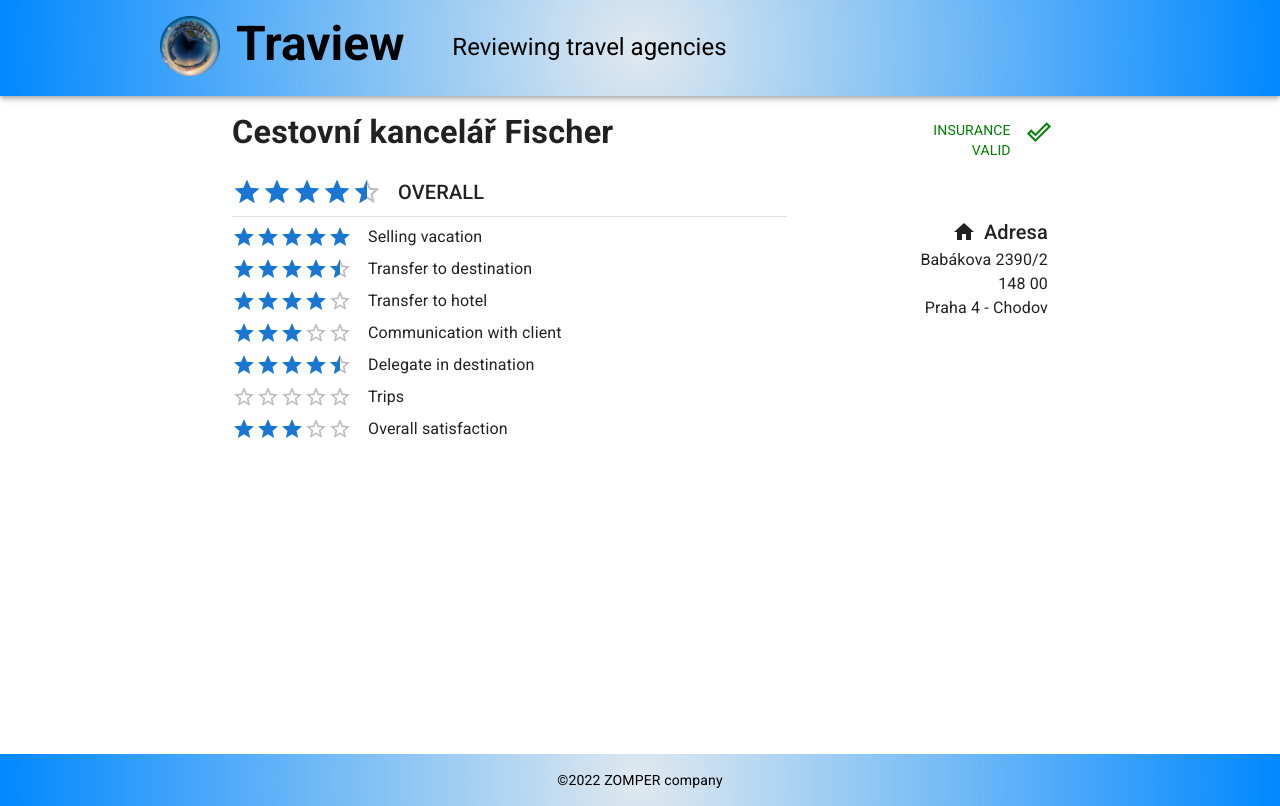
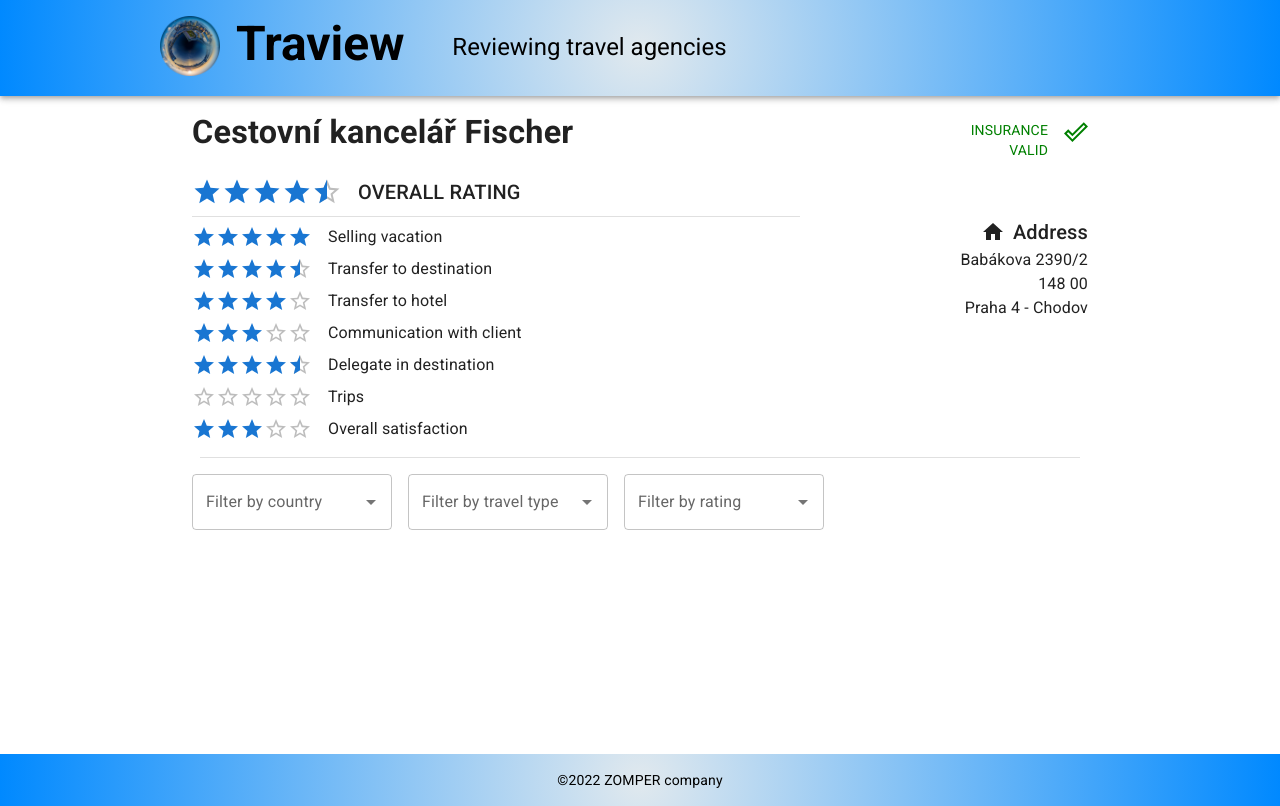
Before and after one commit to Antalyan/travel-agency-review, a React (Create React App) app in the folder frontend/: page /agency/1 in a window 1280 px wide. Built offline with nearby package versions, Linux system fonts and the light colour scheme.

Commit message:
Multiple filter implemented

```diff
--- a/frontend/src/components/AgencyDetail/AgencyDetailCard.tsx
+++ b/frontend/src/components/AgencyDetail/AgencyDetailCard.tsx
@@ -32,10 +32,10 @@
     return (
         <Grid container justifyContent={"center"} maxWidth={{md: MAX_WIDTH}} marginLeft={{md: "auto"}}
               marginRight={{md: "auto"}}>
-            <Grid item xs={11} marginBottom={2}>
-                <Grid container rowSpacing={1}
+                <Grid container item xs={11}  rowSpacing={1}
                       columnSpacing={{xs: 0}}
                       justifyContent={"center"}
+                      marginBottom={2}
                 >
                     <Grid item xs={8} md={10}>
                         <Typography sx={{m: 2}}
@@ -68,7 +68,7 @@
                                 <Typography variant="h6"
                                             align="left"
                                             color="text.primary"
-                                >OVERALL
+                                >OVERALL RATING
                                 </Typography>
                             </Stack>
                             <Divider/>
@@ -94,7 +94,7 @@
                             <HomeIcon fontSize={"medium"}/>
                             <Typography
                             variant={"h6"}>
-                                Adresa
+                                Address
                             </Typography>
                         </Stack>
                         <Stack direction={"column"} alignItems={"flex-end"}>
@@ -106,6 +106,8 @@
                         </Stack>
                     </Grid>
                 </Grid>
+            <Grid item xs={11}>
+                <Divider/>
             </Grid>
         </Grid>
     )
--- a/frontend/src/components/AgencyDetail/AgencyDetailPage.tsx
+++ b/frontend/src/components/AgencyDetail/AgencyDetailPage.tsx
@@ -4,14 +4,21 @@
 import Box from "@mui/material/Box";
 import {Footer} from "../Footer";
 import {useNavigate, useParams} from 'react-router-dom';
-import {Rating, Tab, Tabs} from "@mui/material";
+import {Autocomplete, Divider, Rating, Stack, Tab, Tabs, TextField} from "@mui/material";
 import useSWR from "swr";
 import fetcher from "../../utils/fetcher";
-
 import {createTheme} from "@mui/material/styles";
-import {AGENCY_DETAIL, MAX_WIDTH} from "../../utils/data";
+import {AGENCY_DETAIL, MAX_WIDTH, RATINGS, TRAVEL_TYPES} from "../../utils/data";
 import {AgencyDetailCard, IAgencyDetailCard} from "./AgencyDetailCard";
 import {AgencyOverviewCard} from "../MainPage/AgencyOverviewCard";
+import {AutoSelect} from "../MainPage/AutoSelect";
+import {Controller, useForm} from "react-hook-form";
+import {IFilter} from "../MainPage/FilterMenu";
+import CountrySelect, {COUNTRIES, ICountryType} from "../../utils/Countries";
+import {useEffect, useState} from "react";
+import {mainFilter} from "../MainPage/SearchPanel";
+
+export type detailFilter = { rating?: string, destination?: string, travelType?: string }
 
 export function AgencyDetailPage() {
     const {id} = useParams();
@@ -19,6 +26,15 @@
     if (id === undefined) {
         navigate("/");
     }
+
+    // TODO: update URL
+    const [url, setUrl] = useState('http://localhost:4000/doctors');
+
+    // TODO: load data
+    // const {data, error} = useSWR(url, fetcher);
+    // if (error) console.log(error.message)
+    // if (!data) return <div>Loading...</div>;
+    // if (data) console.log(data)
 
     // TODO: fetch data including particular reviews
     // const url = 'http://localhost:4000/doctors/' + id;
@@ -34,6 +50,39 @@
     // TODO: change type or add reviews (attributes), replace with data.data
     const agency: IAgencyDetailCard = AGENCY_DETAIL;
 
+    const [travelTypes, setTravelTypes] = useState<string[]>();
+    const [countries, setCountries] = useState<ICountryType[]>();
+    const [ratings, setRatings] = useState<number[]>();
+
+    useEffect(() => {
+        // TODO: change url
+        let tmpurl = 'http://localhost:4000/doctors?'
+        const names = ["travelTypes", "countries", "ratings"];
+        const states = [travelTypes, countries, ratings];
+        for (let i = 0; i < names.length; i++) {
+                // @ts-ignore
+                if (states[i]?.length && states[i]?.length > 0) {
+                    tmpurl += (names[i] + "=");
+                    // @ts-ignore
+                    for (const name of states[i]) {
+                        if (i == 1) {
+                            // @ts-ignore
+                            tmpurl += (name.label + "|");
+                        } else {
+                            tmpurl += (name + "|");
+                        }
+                    }
+                    tmpurl = tmpurl.substring(0, tmpurl.length - 1)
+                    tmpurl = tmpurl + "&"
+                }
+        }
+        if (tmpurl[tmpurl.length - 1] == "&" || tmpurl[tmpurl.length - 1] == "=" || tmpurl[tmpurl.length - 1] == "?") {
+            tmpurl = tmpurl.substring(0, tmpurl.length - 1)
+        }
+        console.log(tmpurl);
+        setUrl(tmpurl);
+    }, [travelTypes, countries, ratings])
+
     const theme = createTheme();
     return <>
         <Header/>
@@ -46,6 +95,79 @@
             maxWidth={{md: MAX_WIDTH}}
         >
             <AgencyDetailCard {...agency}/>
+            {/*<Typography sx={{m: 2}}*/}
+            {/*            variant="h4"*/}
+            {/*            align="center"*/}
+            {/*            color="text.primary"*/}
+            {/*            gutterBottom*/}
+            {/*            fontWeight="bold"*/}
+            {/*>*/}
+            {/*    Reviews*/}
+            {/*</Typography>*/}
+
+            <Stack direction={{xs: "column", md:"row"}} justifyContent={"flex-start"} spacing={2} mt={2} ml={4}>
+                <Autocomplete
+                    id="country-select"
+                    sx={{width: 200}}
+                    options={COUNTRIES}
+                    autoHighlight
+                    multiple
+                    getOptionLabel={(option) => option.label}
+                    renderOption={(props, option) => (
+                        <Box component="li" sx={{'& > img': {mr: 2, flexShrink: 0}}} {...props}>
+                            <img
+                                loading="lazy"
+                                width="20"
+                                src={`https://flagcdn.com/w20/${option.code.toLowerCase()}.png`}
+                                srcSet={`https://flagcdn.com/w40/${option.code.toLowerCase()}.png 2x`}
+                                alt=""
+                            />
+                            {option.label}
+                        </Box>
+                    )}
+                    renderInput={(params) => (
+                        <TextField
+                            {...params}
+                            label="Filter by country"
+                            inputProps={{
+                                ...params.inputProps,
+                                autoComplete: 'new-password', // disable autocomplete and autofill
+                            }}
+                        />
+                    )}
+                    onChange={(event, newValue) => {
+                        setCountries([
+                            ...newValue
+                        ]);
+                    }}
+                />
+
+                <Autocomplete
+                    id={id}
+                    multiple
+                    options={TRAVEL_TYPES}
+                    sx={{width: 200}}
+                    renderInput={(params) =>
+                        <TextField {...params} name={"travelType"} label={"Filter by travel type"}/>}
+                    onChange={(event, newValue) => {
+                        setTravelTypes([
+                            ...newValue
+                        ]);
+                    }}/>
+
+                <Autocomplete
+                    id={id}
+                    multiple
+                    options={RATINGS}
+                    sx={{width: 200}}
+                    renderInput={(params) =>
+                        <TextField {...params} name={"travelType"} label={"Filter by rating"}/>}
+                    onChange={(event, newValue) => {
+                        setRatings([
+                            ...newValue
+                        ]);
+                    }}/>
+            </Stack>
         </Box>
         <Footer/>
     </>
--- a/frontend/src/components/Header.tsx
+++ b/frontend/src/components/Header.tsx
@@ -24,7 +24,7 @@
                     >
                         <strong>Traview</strong>
                     </Typography>
-                    <Box display="flex"
+                    <Box display={{xs: "none", md: "flex"}}
                          justifyContent="center"
                          alignItems="center">
                         <Typography
--- a/frontend/src/components/MainPage/MainPage.tsx
+++ b/frontend/src/components/MainPage/MainPage.tsx
@@ -6,13 +6,14 @@
 import Box from "@mui/material/Box";
 import BeachImage from "../../images/beach.jpg";
 import {SearchPanel} from "./SearchPanel";
+import {mainFilter} from "./SearchPanel";
 import {Footer} from "../Footer";
 import {createTheme} from "@mui/material/styles";
 import {AgencyOverviewCard, IAgencyOverviewCard} from "./AgencyOverviewCard";
 import {AGENCIES, MAX_WIDTH} from "../../utils/data";
 
 export function MainPage() {
-    const [dataFilter, setDataFilter] = useState<{ name?: string, destination?: string, travelType?: string }>({
+    const [dataFilter, setDataFilter] = useState<mainFilter>({
         name: undefined,
         destination: undefined,
         travelType: undefined
@@ -97,7 +98,6 @@
                 </Grid>
                 <Grid item xs={12}>
                     <Typography sx={{m: 2}}
-                                component="h2"
                                 variant="h3"
                                 align="center"
                                 color="text.primary"
--- a/frontend/src/components/MainPage/SearchPanel.tsx
+++ b/frontend/src/components/MainPage/SearchPanel.tsx
@@ -8,7 +8,7 @@
 import {FilterMenu} from "./FilterMenu";
 import {MAX_WIDTH} from "../../utils/data";
 
-type mainFilter = { name?: string, destination?: string, travelType?: string }
+export type mainFilter = { name?: string, destination?: string, travelType?: string }
 
 export interface IPanelSetter {
     filter: mainFilter;
--- a/frontend/src/utils/Countries.tsx
+++ b/frontend/src/utils/Countries.tsx
@@ -3,13 +3,18 @@
 import TextField from '@mui/material/TextField';
 import Autocomplete from '@mui/material/Autocomplete';
 
-export default function CountrySelect() {
+export interface ICountrySelectProps {
+    multiple?: boolean
+}
+
+export default function CountrySelect({multiple}: ICountrySelectProps) {
     return (
         <Autocomplete
             id="country-select"
             sx={{width: 200}}
-            options={countries}
+            options={COUNTRIES}
             autoHighlight
+            multiple={multiple}
             getOptionLabel={(option) => option.label}
             renderOption={(props, option) => (
                 <Box component="li" sx={{'& > img': {mr: 2, flexShrink: 0}}} {...props}>
@@ -37,7 +42,7 @@
     );
 }
 
-interface CountryType {
+export interface ICountryType {
     code: string;
     label: string;
     phone: string;
@@ -45,7 +50,7 @@
 }
 
 // From https://bitbucket.org/atlassian/atlaskit-mk-2/raw/4ad0e56649c3e6c973e226b7efaeb28cb240ccb0/packages/core/select/src/data/countries.js
-const countries: readonly CountryType[] = [
+export const COUNTRIES: readonly ICountryType[] = [
     {code: 'AD', label: 'Andorra', phone: '376'},
     {
         code: 'AE',
--- a/frontend/src/utils/data.ts
+++ b/frontend/src/utils/data.ts
@@ -6,6 +6,8 @@
 export const MAX_WIDTH: number = 960
 export const REVIEW_CATEGORIES: string[] = ["Selling vacation", "Transfer to destination", "Transfer to hotel",
     "Communication with client", "Delegate in destination", "Trips", "Overall satisfaction"]
+export const RATINGS: number[] = [0, 0.5, 1, 1.5, 2, 2.5, 3, 3.5, 4, 4.5, 5]
+
 
 // MOCK DATA
 
```
Also changed, not shown: frontend/src/components/MainPage/AutoSelect.tsx (+5 -3 lines).
